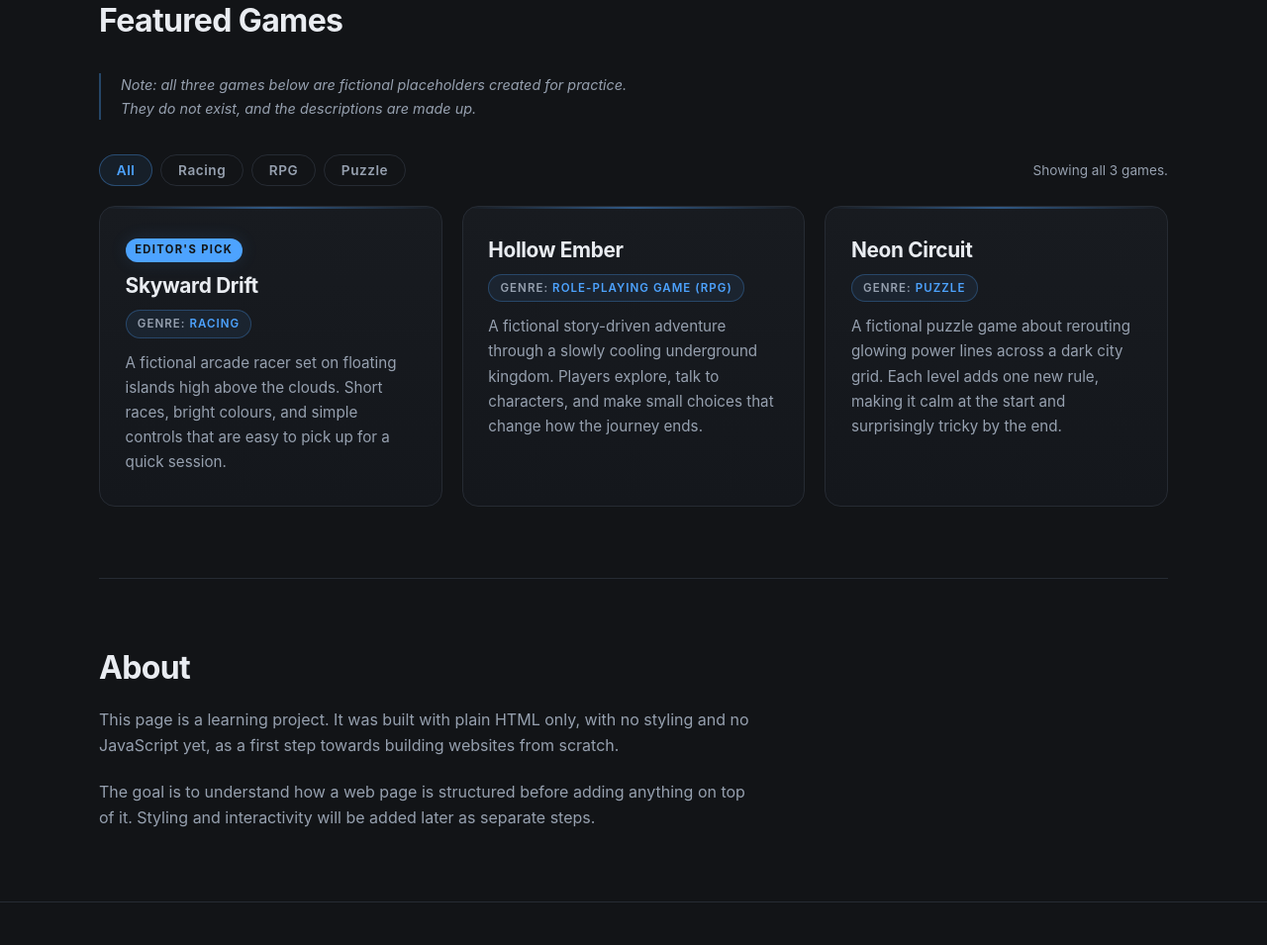
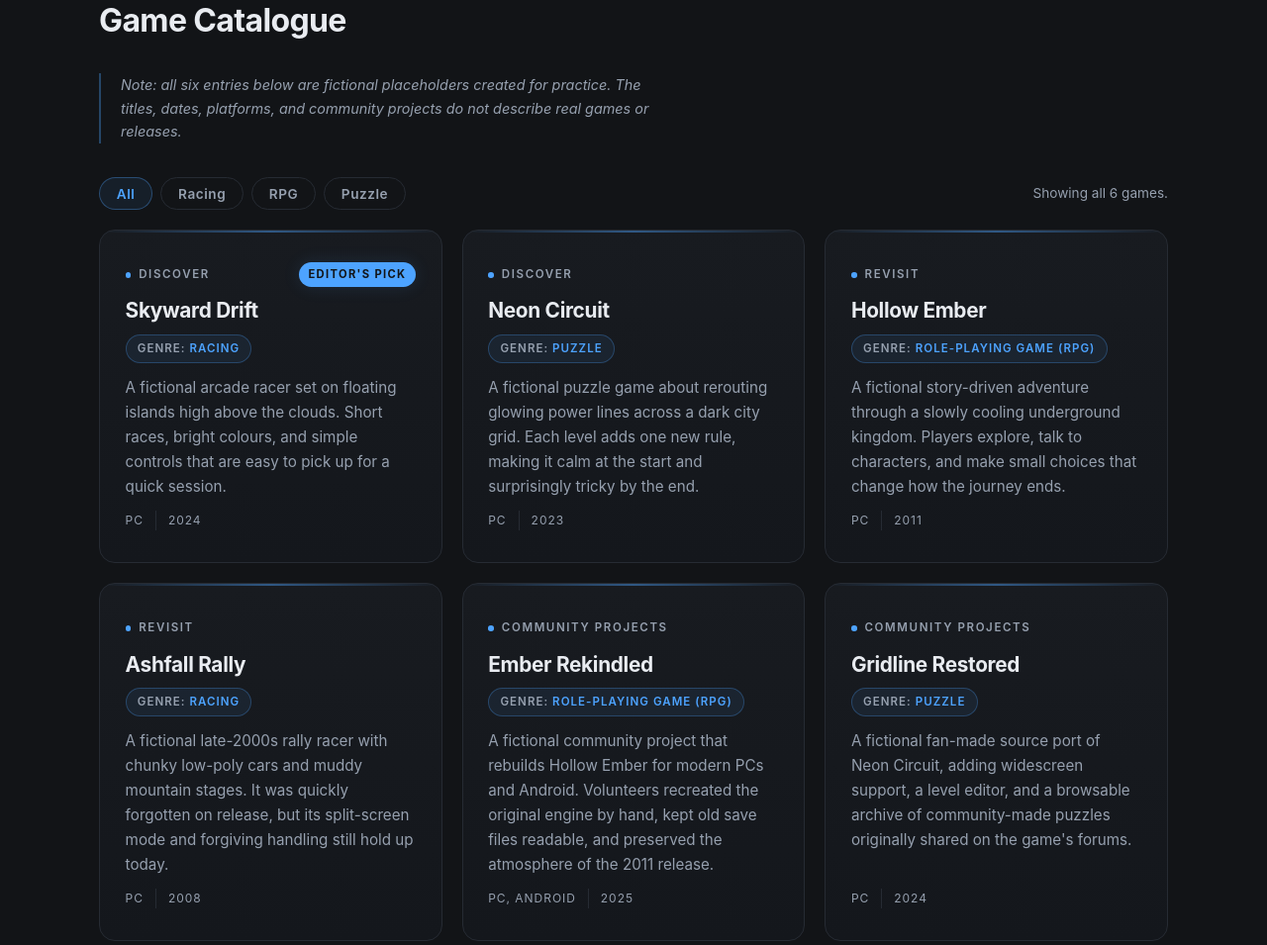
Before and after one commit to DigitalMark3t/opencode-practice, a plain HTML site: page index.html in a window 1280 px wide. Shown: the part 701-1656 px from the top of the page at 99% size. Drawn offline with Linux system fonts and the light colour scheme.

Commit message:
Refactor catalog structure and add entries

```diff
--- a/index.html
+++ b/index.html
@@ -20,7 +20,7 @@
     <nav aria-label="Main navigation">
       <ul>
         <li><a href="#home">Home</a></li>
-        <li><a href="#featured">Featured Games</a></li>
+        <li><a href="#featured">Catalogue</a></li>
         <li><a href="#about">About</a></li>
       </ul>
     </nav>
@@ -36,22 +36,23 @@
     <section id="home">
       <h1>Find your next favorite game.</h1>
       <p>
-        Game Discovery is a small practice website that helps you browse
-        hand-picked PC games. Every game below is listed with its genre and
-        a short description, so you can quickly see what looks interesting
-        before you commit your evening to it.
+        An independent PC gaming catalogue for readers who care about what
+        came before. Browse new and overlooked discoveries, return to older
+        releases that deserve another evening, or explore the community
+        projects keeping classic games playable on modern hardware.
       </p>
     </section>
 
-    <!-- FEATURED GAMES SECTION: three game entries.
-         Each game is an <article>, because it is a self-contained piece
-         of content that makes sense on its own. -->
+    <!-- CATALOGUE SECTION: six fictional entries, two per editorial
+         category. Each entry is an <article>, because it is a
+         self-contained piece of content that makes sense on its own. -->
     <section id="featured">
-      <h2>Featured Games</h2>
+      <h2>Game Catalogue</h2>
 
       <p>
-        <em>Note: all three games below are fictional placeholders created
-        for practice. They do not exist, and the descriptions are made up.</em>
+        <em>Note: all six entries below are fictional placeholders created
+        for practice. The titles, dates, platforms, and community projects
+        do not describe real games or releases.</em>
       </p>
 
       <!-- FILTER CONTROLS: buttons that show only one genre at a time.
@@ -66,38 +67,141 @@
 
         <!-- A live status message: screen readers announce this text when
              the number of visible games changes. -->
-        <p class="filter-status" role="status" aria-live="polite">Showing all 3 games.</p>
+        <p class="filter-status" role="status" aria-live="polite">Showing all 6 games.</p>
       </div>
 
-      <article data-genre="racing">
-        <div class="card-badge">EDITOR'S PICK</div>
+      <article class="catalogue-card"
+               data-category="discover"
+               data-genre="racing"
+               data-platform="PC"
+               data-year="2024"
+               data-search="arcade racer floating islands quick sessions">
+        <div class="card-top">
+          <span class="card-category">Discover</span>
+          <span class="card-badge">EDITOR'S PICK</span>
+        </div>
         <h3>Skyward Drift</h3>
-        <p><strong>Genre:</strong> Racing</p>
-        <p>
+        <p class="card-genre"><strong>Genre:</strong> Racing</p>
+        <p class="card-description">
           A fictional arcade racer set on floating islands high above the
           clouds. Short races, bright colours, and simple controls that are
           easy to pick up for a quick session.
         </p>
+        <ul class="card-meta">
+          <li>PC</li>
+          <li>2024</li>
+        </ul>
       </article>
 
-      <article data-genre="rpg">
+      <article class="catalogue-card"
+               data-category="discover"
+               data-genre="puzzle"
+               data-platform="PC"
+               data-year="2023"
+               data-search="power grid neon city logic levels">
+        <div class="card-top">
+          <span class="card-category">Discover</span>
+        </div>
+        <h3>Neon Circuit</h3>
+        <p class="card-genre"><strong>Genre:</strong> Puzzle</p>
+        <p class="card-description">
+          A fictional puzzle game about rerouting glowing power lines across
+          a dark city grid. Each level adds one new rule, making it calm at
+          the start and surprisingly tricky by the end.
+        </p>
+        <ul class="card-meta">
+          <li>PC</li>
+          <li>2023</li>
+        </ul>
+      </article>
+
+      <article class="catalogue-card"
+               data-category="revisit"
+               data-genre="rpg"
+               data-platform="PC"
+               data-year="2011"
+               data-search="underground kingdom story choices adventure">
+        <div class="card-top">
+          <span class="card-category">Revisit</span>
+        </div>
         <h3>Hollow Ember</h3>
-        <p><strong>Genre:</strong> Role-Playing Game (RPG)</p>
-        <p>
+        <p class="card-genre"><strong>Genre:</strong> Role-Playing Game (RPG)</p>
+        <p class="card-description">
           A fictional story-driven adventure through a slowly cooling
           underground kingdom. Players explore, talk to characters, and make
           small choices that change how the journey ends.
         </p>
+        <ul class="card-meta">
+          <li>PC</li>
+          <li>2011</li>
+        </ul>
       </article>
 
-      <article data-genre="puzzle">
-        <h3>Neon Circuit</h3>
-        <p><strong>Genre:</strong> Puzzle</p>
-        <p>
-          A fictional puzzle game about rerouting glowing power lines across
-          a dark city grid. Each level adds one new rule, making it calm at
-          the start and surprisingly tricky by the end.
+      <article class="catalogue-card"
+               data-category="revisit"
+               data-genre="racing"
+               data-platform="PC"
+               data-year="2008"
+               data-search="rally vintage low poly split screen forgotten">
+        <div class="card-top">
+          <span class="card-category">Revisit</span>
+        </div>
+        <h3>Ashfall Rally</h3>
+        <p class="card-genre"><strong>Genre:</strong> Racing</p>
+        <p class="card-description">
+          A fictional late-2000s rally racer with chunky low-poly cars and
+          muddy mountain stages. It was quickly forgotten on release, but its
+          split-screen mode and forgiving handling still hold up today.
         </p>
+        <ul class="card-meta">
+          <li>PC</li>
+          <li>2008</li>
+        </ul>
+      </article>
+
+      <article class="catalogue-card"
+               data-category="community"
+               data-genre="rpg"
+               data-platform="PC, Android"
+               data-year="2025"
+               data-search="source port recompilation preservation android engine">
+        <div class="card-top">
+          <span class="card-category">Community Projects</span>
+        </div>
+        <h3>Ember Rekindled</h3>
+        <p class="card-genre"><strong>Genre:</strong> Role-Playing Game (RPG)</p>
+        <p class="card-description">
+          A fictional community project that rebuilds Hollow Ember for modern
+          PCs and Android. Volunteers recreated the original engine by hand,
+          kept old save files readable, and preserved the atmosphere of the
+          2011 release.
+        </p>
+        <ul class="card-meta">
+          <li>PC, Android</li>
+          <li>2025</li>
+        </ul>
+      </article>
+
+      <article class="catalogue-card"
+               data-category="community"
+               data-genre="puzzle"
+               data-platform="PC"
+               data-year="2024"
+               data-search="decompilation source port level editor preservation archive">
+        <div class="card-top">
+          <span class="card-category">Community Projects</span>
+        </div>
+        <h3>Gridline Restored</h3>
+        <p class="card-genre"><strong>Genre:</strong> Puzzle</p>
+        <p class="card-description">
+          A fictional fan-made source port of Neon Circuit, adding widescreen
+          support, a level editor, and a browsable archive of
+          community-made puzzles originally shared on the game's forums.
+        </p>
+        <ul class="card-meta">
+          <li>PC</li>
+          <li>2024</li>
+        </ul>
       </article>
     </section>
 
@@ -105,14 +209,16 @@
     <section id="about">
       <h2>About</h2>
       <p>
-        This page is a learning project. It was built with plain HTML only,
-        with no styling and no JavaScript yet, as a first step towards
-        building websites from scratch.
+        Game Discovery is an independent PC gaming catalogue built as a
+        learning project with plain HTML, CSS, and JavaScript. It covers
+        three editorial strands: new and overlooked discoveries, older
+        releases worth revisiting, and community projects that keep classic
+        games playable on modern systems.
       </p>
       <p>
-        The goal is to understand how a web page is structured before adding
-        anything on top of it. Styling and interactivity will be added later
-        as separate steps.
+        Every entry is a fictional placeholder written for practice. Real
+        games, verified release details, and real community projects will
+        follow as the catalogue grows.
       </p>
     </section>
 
--- a/style.css
+++ b/style.css
@@ -344,12 +344,12 @@ main {
 
 /* Cards hidden by script.js must leave the grid completely.
    Without this rule, the card's own display: flex below would win. */
-#featured article[hidden] {
+.catalogue-card[hidden] {
   display: none;
 }
 
 /* Each game card. */
-#featured article {
+.catalogue-card {
   position: relative;
   display: flex;
   flex-direction: column;
@@ -371,7 +371,7 @@ main {
 }
 
 /* A thin blue line along the top edge of every card. */
-#featured article::before {
+.catalogue-card::before {
   content: "";
   position: absolute;
   inset: 0 0 auto 0;
@@ -386,30 +386,63 @@ main {
   transition: opacity 0.2s ease;
 }
 
-#featured article:hover {
+.catalogue-card:hover {
   transform: translateY(-4px);
   border-color: var(--color-accent-soft);
   box-shadow: 0 20px 40px -24px rgba(77, 163, 255, 0.55);
 }
 
-#featured article:hover::before {
+.catalogue-card:hover::before {
   opacity: 1;
 }
 
-#featured article h3 {
+.catalogue-card h3 {
   font-size: 1.3rem;
   letter-spacing: -0.015em;
 }
 
-#featured article p {
+.catalogue-card p {
   margin: 0;
 }
 
-/* The "Editor's pick" badge, used on a single card. It is a direct child
-   of the card, so the card's flex column places it above the title. */
+/* The top row holds the editorial category label and, on one card only,
+   the "Editor's pick" badge. min-height keeps the title aligned across
+   cards even though only one card has a badge. */
+.card-top {
+  display: flex;
+  flex-wrap: wrap;
+  align-items: center;
+  justify-content: space-between;
+  gap: var(--space-xs);
+  min-height: 1.6rem;
+}
+
+/* Editorial category label, e.g. "Discover" or "Community Projects". */
+.card-category {
+  color: var(--color-muted);
+  font-size: 0.72rem;
+  font-weight: 600;
+  letter-spacing: 0.14em;
+  text-transform: uppercase;
+}
+
+/* A small blue dot before each category label. */
+.card-category::before {
+  content: "";
+  display: inline-block;
+  width: 0.35rem;
+  height: 0.35rem;
+  margin-right: 0.5rem;
+  border-radius: 50%;
+  background-color: var(--color-accent);
+  vertical-align: middle;
+}
+
+/* The "Editor's pick" badge. It sits in the card's top row, so it is
+   positioned by the flex layout rather than by the card itself. */
 .card-badge {
-  align-self: flex-start;
   padding: 0.2rem 0.6rem;
+  white-space: nowrap;
   background-color: var(--color-accent);
   color: var(--color-bg);
   border-radius: 999px;
@@ -421,10 +454,10 @@ main {
   box-shadow: 0 0 18px var(--color-accent-glow);
 }
 
-/* The genre line ("Genre: Racing") becomes a small blue pill.
-   :first-of-type / :last-of-type let us style the two paragraphs
-   differently without adding any classes to the HTML. */
-#featured article > p:first-of-type {
+/* The genre line ("Genre: Racing") is a small blue pill. It uses an
+   explicit class so the card can gain more paragraphs later without
+   changing which text receives the pill styling. */
+.card-genre {
   align-self: flex-start;
   padding: 0.25rem 0.7rem;
   background-color: var(--color-accent-wash);
@@ -438,14 +471,35 @@ main {
   text-transform: uppercase;
 }
 
-#featured article > p:first-of-type strong {
+.card-genre strong {
   color: var(--color-muted);
   font-weight: 600;
 }
 
-#featured article > p:last-of-type {
+.card-description {
   color: var(--color-muted);
   font-size: 0.95rem;
+}
+
+/* Platform and year, pinned to the bottom of every card. margin-top auto
+   pushes it down so the meta rows line up across a row of cards. */
+.card-meta {
+  display: flex;
+  flex-wrap: wrap;
+  align-items: center;
+  gap: 0.4rem 0.75rem;
+  margin: auto 0 0;
+  padding: 0;
+  list-style: none;
+  color: var(--color-muted);
+  font-size: 0.75rem;
+  letter-spacing: 0.08em;
+  text-transform: uppercase;
+}
+
+.card-meta li + li {
+  padding-left: 0.75rem;
+  border-left: 1px solid var(--color-border);
 }
 
 
```
